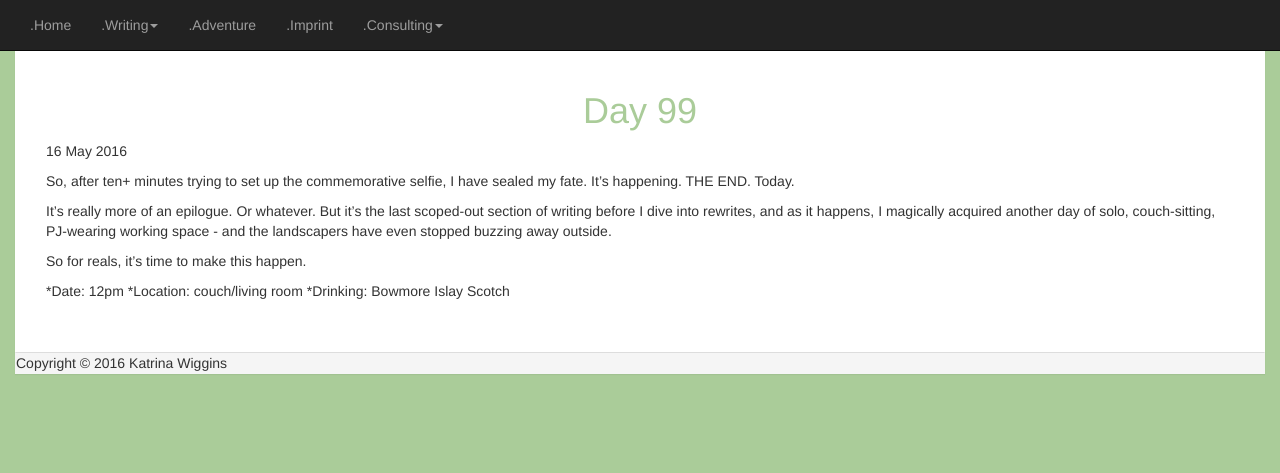
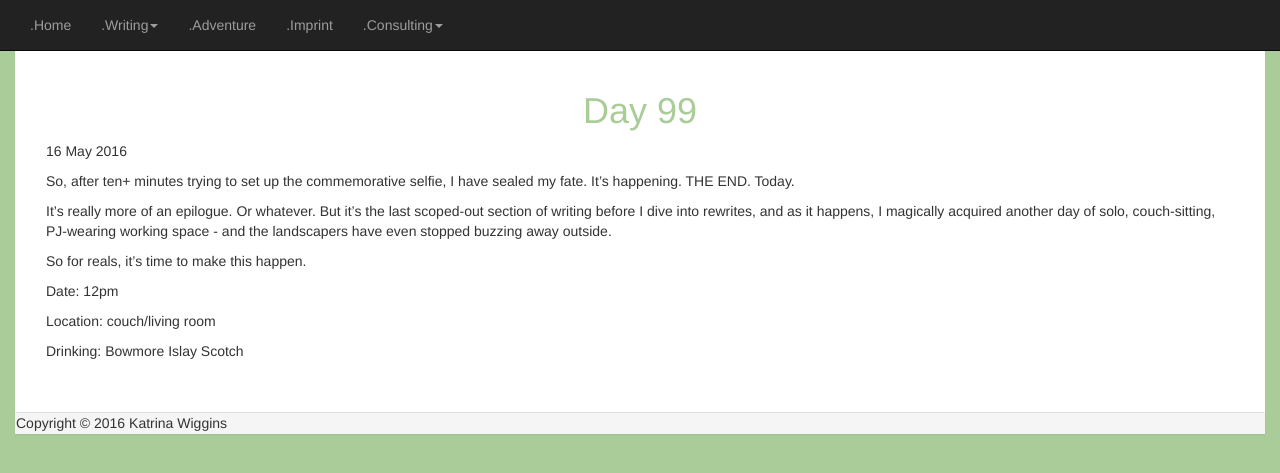
Before and after one commit to kaiewiggins/kaiewiggins.github.io, a Jekyll site: the page built from _posts/2016-05-16-Day-99.md, in a window 1280 px wide. Shown: the top 473 px of the page. Built offline with Jekyll 4.4.1, drawn with Linux system fonts in a browser that asks for light colours; nearby versions of some CDN libraries; some of the changed lines change nothing that is shown.

Commit message:
removed list style

```diff
--- a/_posts/2016-05-16-Day-99.md
+++ b/_posts/2016-05-16-Day-99.md
@@ -10,6 +10,9 @@ It’s really more of an epilogue. Or whatever. But it’s the last scoped-out s
 
 So for reals, it’s time to make this happen.
 
-*Date: 12pm
-*Location: couch/living room
-*Drinking: Bowmore Islay Scotch
+
+Date: 12pm
+
+Location: couch/living room
+
+Drinking: Bowmore Islay Scotch
```
